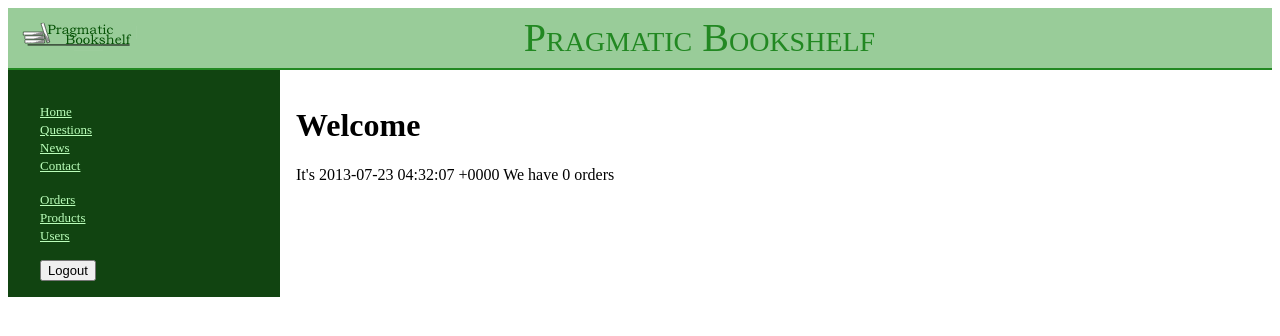
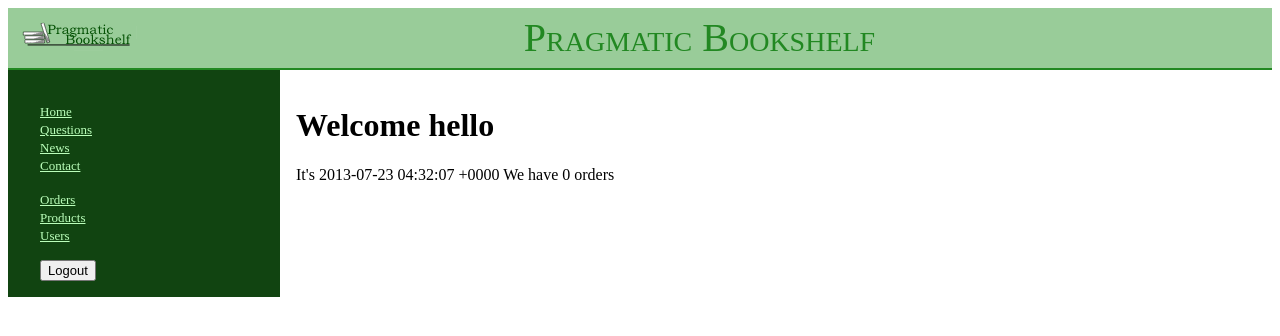
Before and after one commit to chengwy/depot, a Rails app: page /admin in a window 1280 px wide. Shown: the top 336 px of the page. Run offline with Rails 7, Linux system fonts and the light colour scheme; the visitor is signed in with stand-in values (Sample User, id 1); data that the repository does not hold is empty; style sheets or scripts are compiled from the project's sources; parts of the project's set-up code (start-up, migrations or seed data) failed here and were passed over; some libraries are stand-ins or nearby versions.

Commit message:
no update

```diff
--- a/app/views/admin/index.html.erb
+++ b/app/views/admin/index.html.erb
@@ -1,3 +1,3 @@
-<h1>Welcome</h1>
+<h1>Welcome hello</h1>
 It's <%= Time.now %>
 We have <%= pluralize(@total_orders, "order") %>
```
